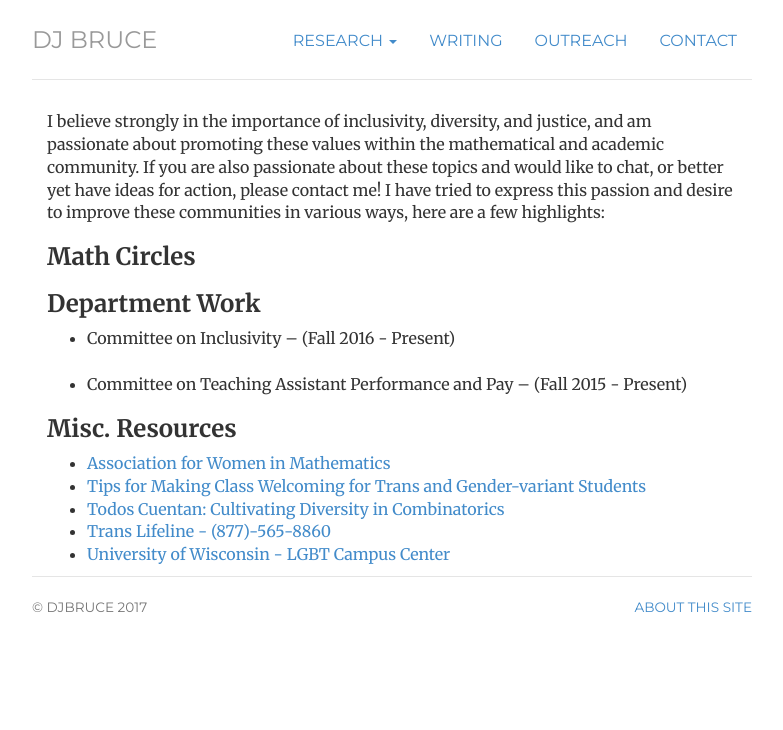
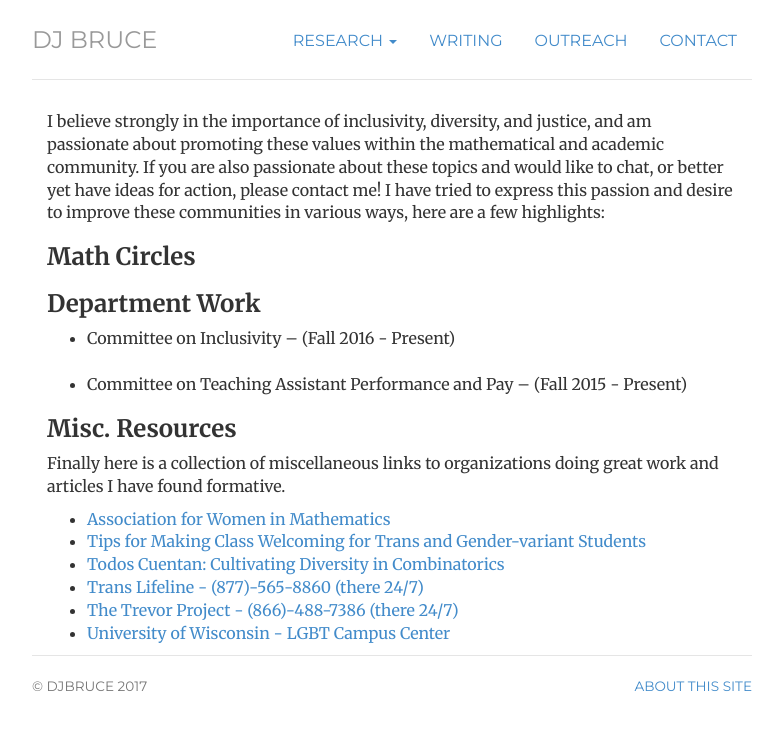
Before and after one commit to julietteBruce/old-homepage, a Jekyll site: the page built from outreach/index.html, in a window 1280 px wide. Shown: the top 730 px of the page, without its empty margins (248-1031 px from the left). Built offline with Jekyll 4.4.1, drawn with Linux system fonts in a browser that asks for light colours.

Commit message:
Outreach

```diff
--- a/outreach/index.html
+++ b/outreach/index.html
@@ -26,11 +26,13 @@ Committee on Teaching Assistant Performance and Pay &ndash; (Fall 2015 - Present
 </ul>
 
 <h3>Misc. Resources</h3>
+<p>Finally here is a collection of miscellaneous links to organizations doing great work and articles I have found formative.</a>
 <ul>
 <li><a href="https://sites.google.com/site/awmmath/home">Association for Women in Mathematics</a></li>
 <li><a href="https://lgbt.wisc.edu/documents/welcomingtips.pdf">Tips for Making Class Welcoming for Trans and Gender-variant Students</a></li>
 <li><a href="http://www.ams.org/publications/journals/notices/201610/rnoti-p1164.pdf">Todos Cuentan: Cultivating Diversity in Combinatorics</a></li>
-<li><a href="http://www.translifeline.org">Trans Lifeline - (877)-565-8860 </a></li>
+<li><a href="http://www.translifeline.org">Trans Lifeline - (877)-565-8860 (there 24/7)</a></li>
+<li><a href="http://www.thetrevorproject.org">The Trevor Project - (866)-488-7386 (there 24/7)</a></li>
 <li><a href="https://lgbt.wisc.edu">University of Wisconsin - LGBT Campus Center</a></li>
 
 </ul>
```
